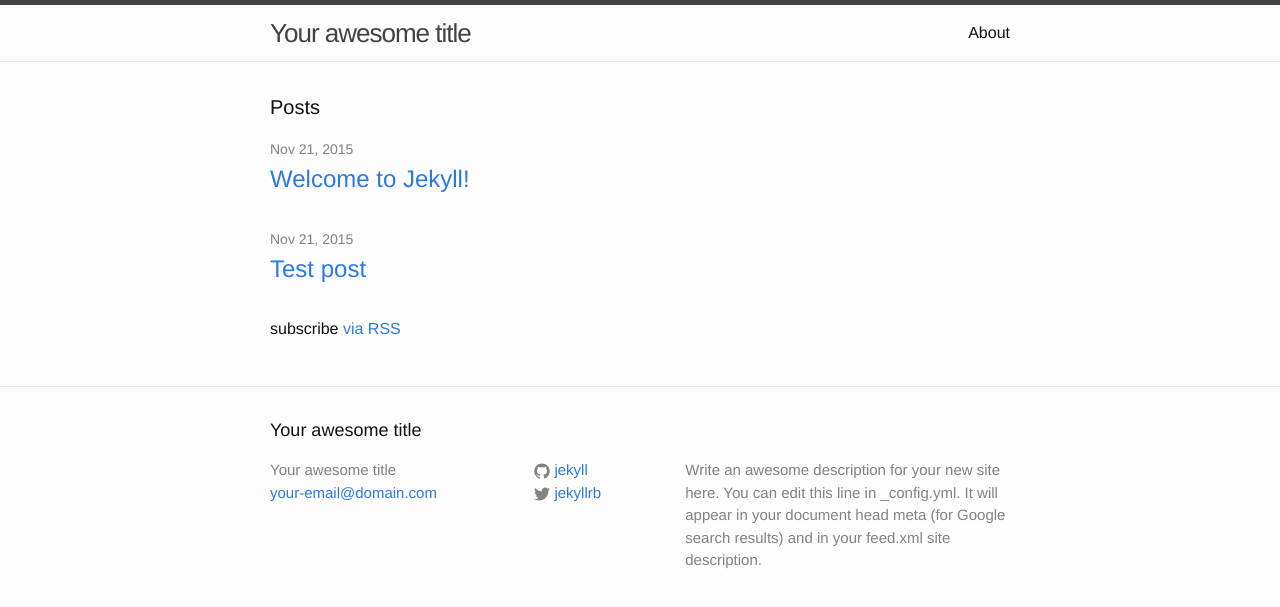
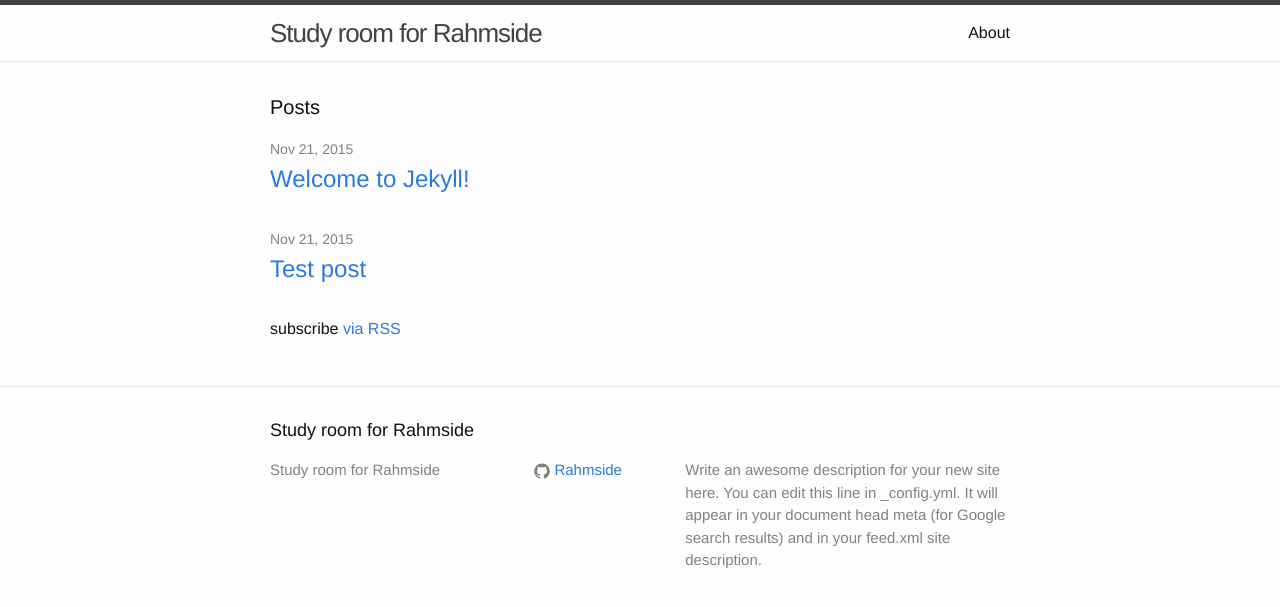
Before and after one commit to rahmside/rahmside.github.io, a Jekyll site: the page built from index.html, in a window 1280 px wide. Shown: the top 607 px of the page. Built offline with Jekyll 4.4.1, drawn with Linux system fonts in a browser that asks for light colours; Markdown is read by kramdown in place of the engine named in the settings.

```diff
--- a/_config.yml
+++ b/_config.yml
@@ -6,16 +6,16 @@
 # 'jekyll serve'. If you change this file, please restart the server process.
 
 # Site settings
-title: Your awesome title
-email: your-email@domain.com
+title: Study room for Rahmside
+email:
 description: > # this means to ignore newlines until "baseurl:"
   Write an awesome description for your new site here. You can edit this
   line in _config.yml. It will appear in your document head meta (for
   Google search results) and in your feed.xml site description.
 baseurl: "" # the subpath of your site, e.g. /blog
-url: "http://yourdomain.com" # the base hostname & protocol for your site
-twitter_username: jekyllrb
-github_username:  jekyll
+url: "https://rahmside.github.io"
+twitter_username:
+github_username:  Rahmside
 
 # Build settings
-markdown: kramdown
+markdown: redcarpet
```
